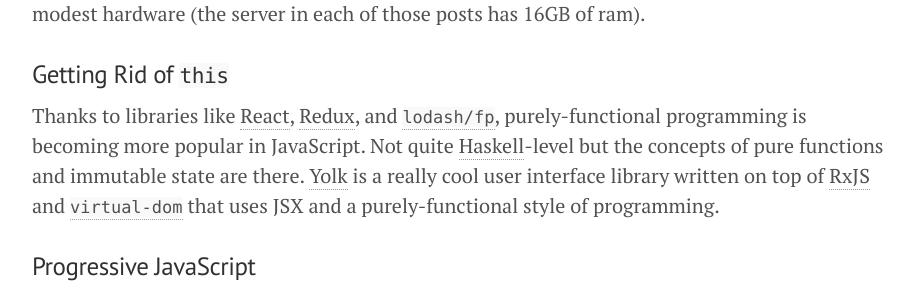
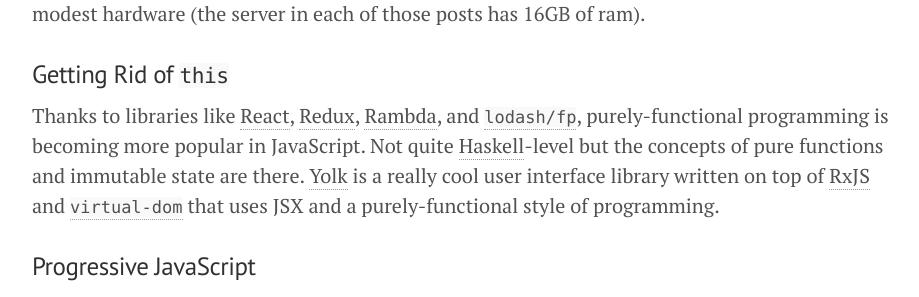
Before and after one commit to knpwrs/knpwrs.github.io, a Jekyll site: the page built from _posts/2016-01-29-learn-javascript-2016.md, in a window 1280 px wide and 900 px high, scrolled down 3836 px. Shown: the part 158-455 px from the top of the window, without its empty margins (178-1097 px from the left). Built offline with Jekyll 4.4.1, drawn with Linux system fonts in a browser that asks for light colours; nearby versions of some CDN libraries; comment, search, counter and statistics services are not loaded.

Commit message:
Update 2016-01-29-learn-javascript-2016.md
Add link to Rambda library.

```diff
--- a/_posts/2016-01-29-learn-javascript-2016.md
+++ b/_posts/2016-01-29-learn-javascript-2016.md
@@ -165,7 +165,7 @@
 
 ### Getting Rid of `this`
 
-Thanks to libraries like [React], [Redux], and [`lodash/fp`][lodash],
+Thanks to libraries like [React], [Redux], [Rambda], and [`lodash/fp`][lodash],
 purely-functional programming is becoming more popular in JavaScript. Not quite
 [Haskell]-level but the concepts of pure functions and immutable state are
 there. [Yolk] is a really cool user interface library written on top of [RxJS]
@@ -398,6 +398,7 @@
 [monorepo]: http://danluu.com/monorepo/ "Advantages of monolithic version control"
 [NativeScript]: https://www.nativescript.org/ "Build truly native apps with JavaScript"
 [NPM]: https://www.npmjs.com/ "npm is the package manager for javascript."
+[Rambda]: http://ramdajs.com/ "A practical functional library for Javascript programmers."
 [React Native]: https://facebook.github.io/react-native/ "React Native: A Framework For Building Native Apps with React"
 [React Router]: https://github.com/rackt/react-router "A complete routing solution for React.js"
 [React]: https://facebook.github.io/react/ "React"
```
